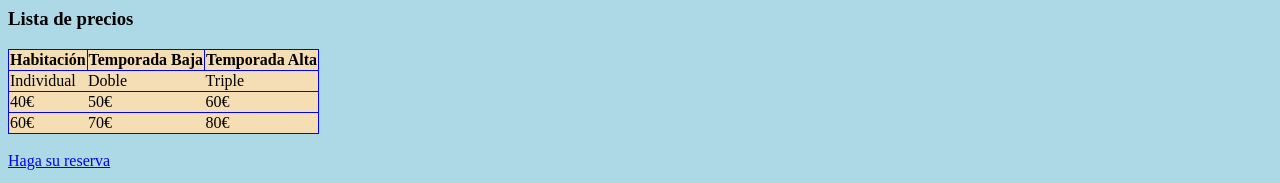
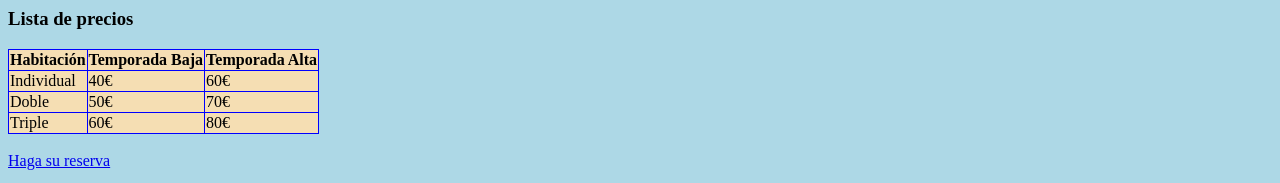
Before and after one commit to Davilovich92/HOTEL, a plain HTML site: page index.html in a window 1280 px wide. Shown: the part 527-710 px from the top of the page. Drawn offline with Linux system fonts and the light colour scheme.

Commit message:
Corregidos errores en la tabla

```diff
--- a/index.html
+++ b/index.html
@@ -5,7 +5,7 @@
     <meta name="viewport" content="width=device-width, initial-scale=1.0">
     <title>Hotel</title>
     <style>
-        table, tr, th {border: 1px solid blue; border-collapse: collapse; background-color: wheat;}
+        table, tr, td, th {border: 1px solid blue; border-collapse: collapse; background-color: wheat;}
     </style>
 </head>
 <body style="background-color: lightblue;">
@@ -37,17 +37,17 @@
         </tr>
         <tr>
             <td>Individual</td>
-            <td>Doble</td>
-            <td>Triple</td>
-        </tr>
-        <tr>
             <td>40€</td>
-            <td>50€</td>
             <td>60€</td>
         </tr>
         <tr>
+            <td>Doble</td>
+            <td>50€</td>
+            <td>70€</td>
+        </tr>
+        <tr>
+            <td>Triple</td>
             <td>60€</td>
-            <td>70€</td>
             <td>80€</td>
         </tr>
     </table>
```
